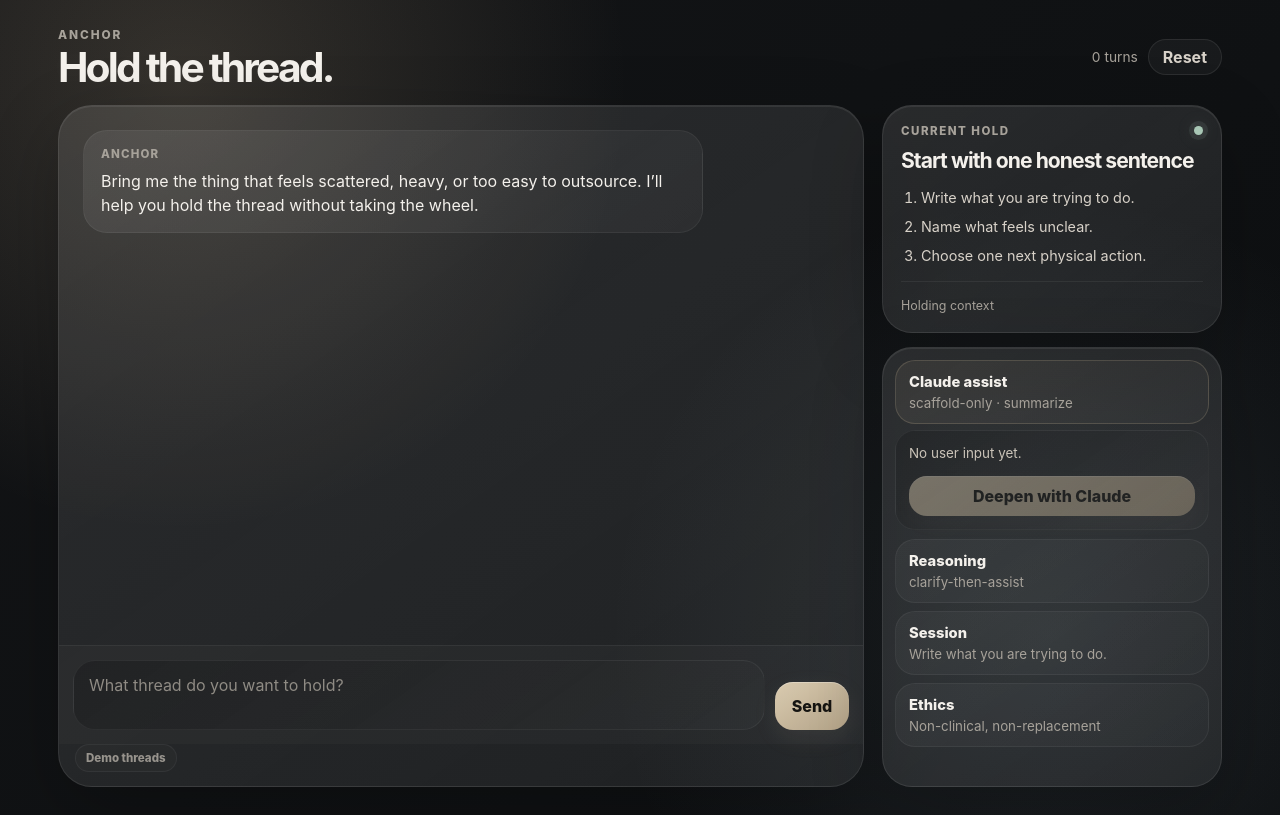
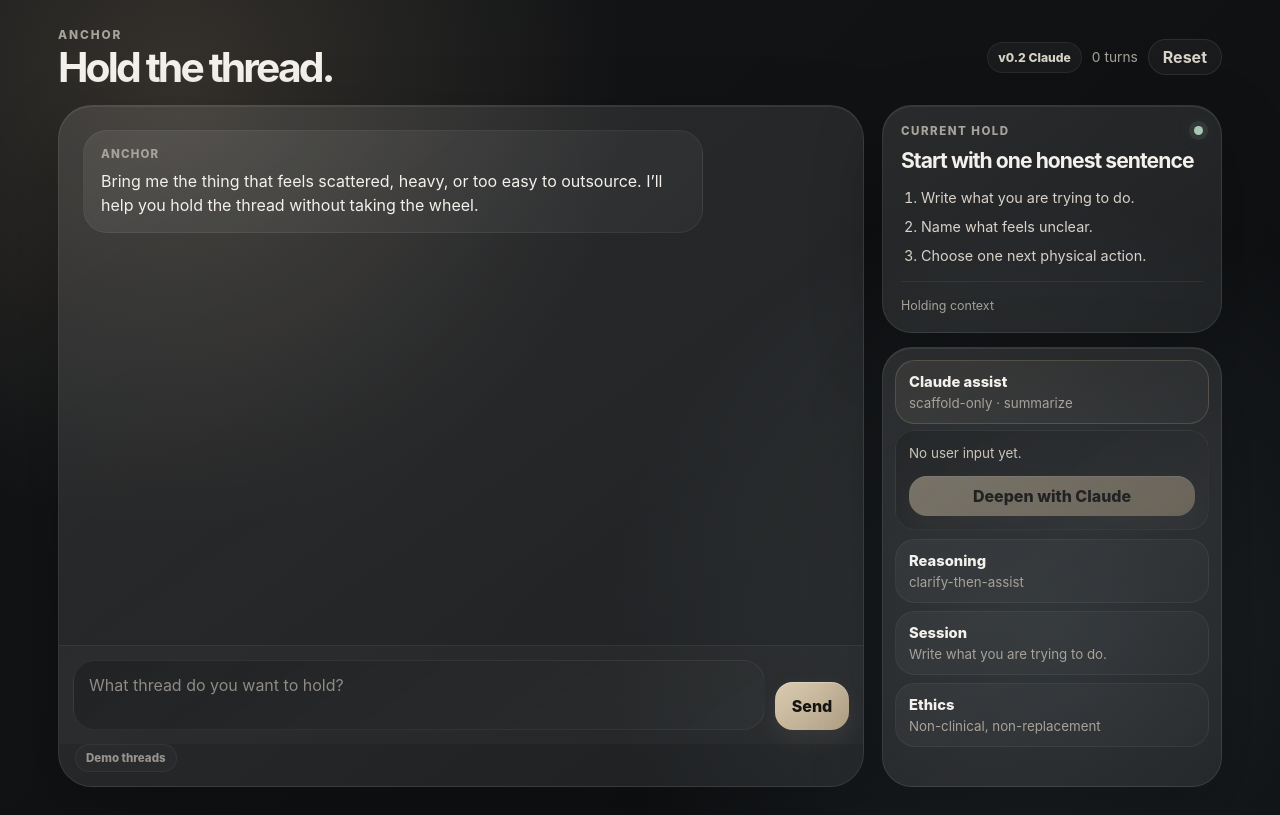
Before and after one commit to VrishinDutt/anchor, a React (Vite) app: page / in a window 1280 px wide. Built offline with nearby package versions, Linux system fonts and the light colour scheme.

Commit message:
Add prototype versioning and demo documentation

```diff
--- a/src/App.tsx
+++ b/src/App.tsx
@@ -64,6 +64,7 @@ function App() {
         </div>
 
         <div className="topbar-actions">
+          <span className="version-pill">v0.2 Claude</span>
           <span>{conversationCount} turns</span>
           <button onClick={handleReset}>Reset</button>
         </div>
--- a/src/styles/app.css
+++ b/src/styles/app.css
@@ -973,3 +973,13 @@ body {
     0 0 46px rgba(216, 194, 161, 0.035),
     inset 0 1px 0 rgba(255, 255, 255, 0.085);
 }
+
+.version-pill {
+  padding: 7px 10px;
+  border-radius: 999px;
+  color: #d8d2c9 !important;
+  font-size: 0.76rem !important;
+  font-weight: 800;
+  border: 1px solid rgba(255, 255, 255, 0.065);
+  background: rgba(255, 255, 255, 0.04);
+}
```
Also changed, not shown: 2 other files (tests, documents, lock files or other folders).
